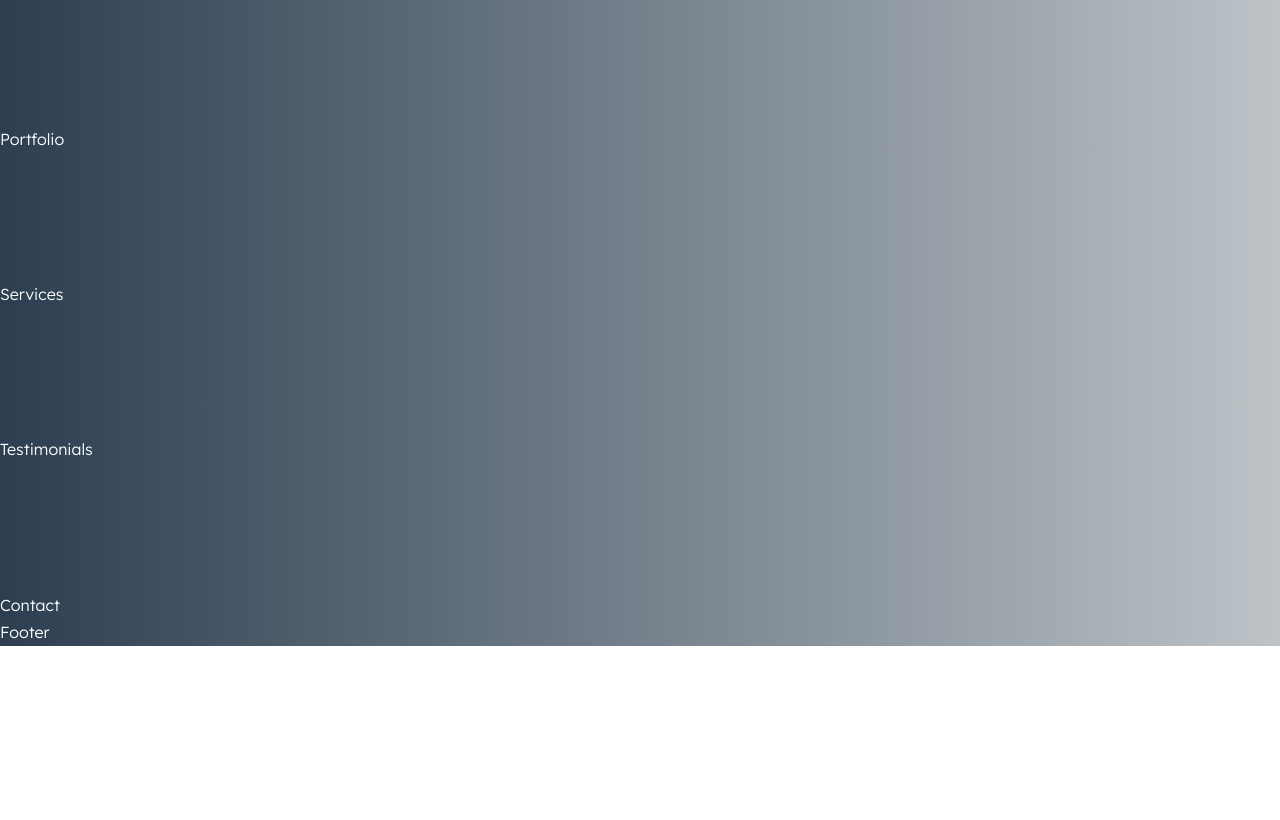
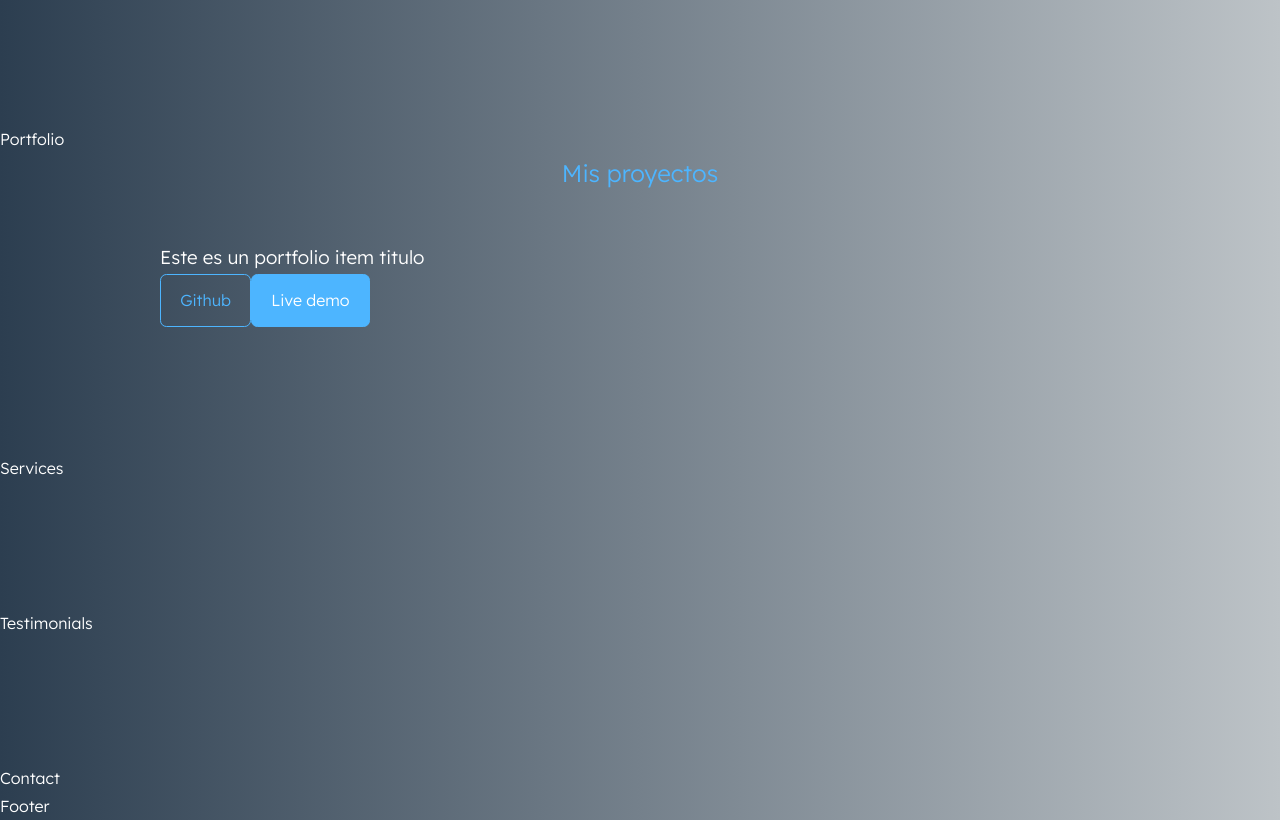
Before and after one commit to noeliamodica/React_ProyectoPortfolioPersonal-, a React (Create React App) app: page / in a window 1280 px wide. Shown: the part 1630-2450 px from the top of the page. Before the commit the page ends 2276 px from the top, so only its background shows below. Built offline with nearby package versions, Linux system fonts and the light colour scheme.

Commit message:
portfolio component

```diff
--- a/src/components/portfolio/Portfolio.js
+++ b/src/components/portfolio/Portfolio.js
@@ -4,7 +4,19 @@ import './Portfolio.css'
 
 const Portfolio = () => {
   return (
-    <section id='portfolio'> Portfolio </section>
+    <section id='portfolio'> Portfolio
+    <h2> Mis proyectos </h2>
+    <div className='container portfolio_container'>
+      <article className='portfolio_item'>
+      <div className='portfolio_item-image'> </div>
+      <h3> Este es un portfolio item titulo </h3>
+      <a href='www.github.com' className='btn' > Github </a>
+      <a href='www.github.com' className='btn btn-primary' > Live demo </a>
+      </article>
+
+    </div>
+
+    </section>
   )
 }
 
```
